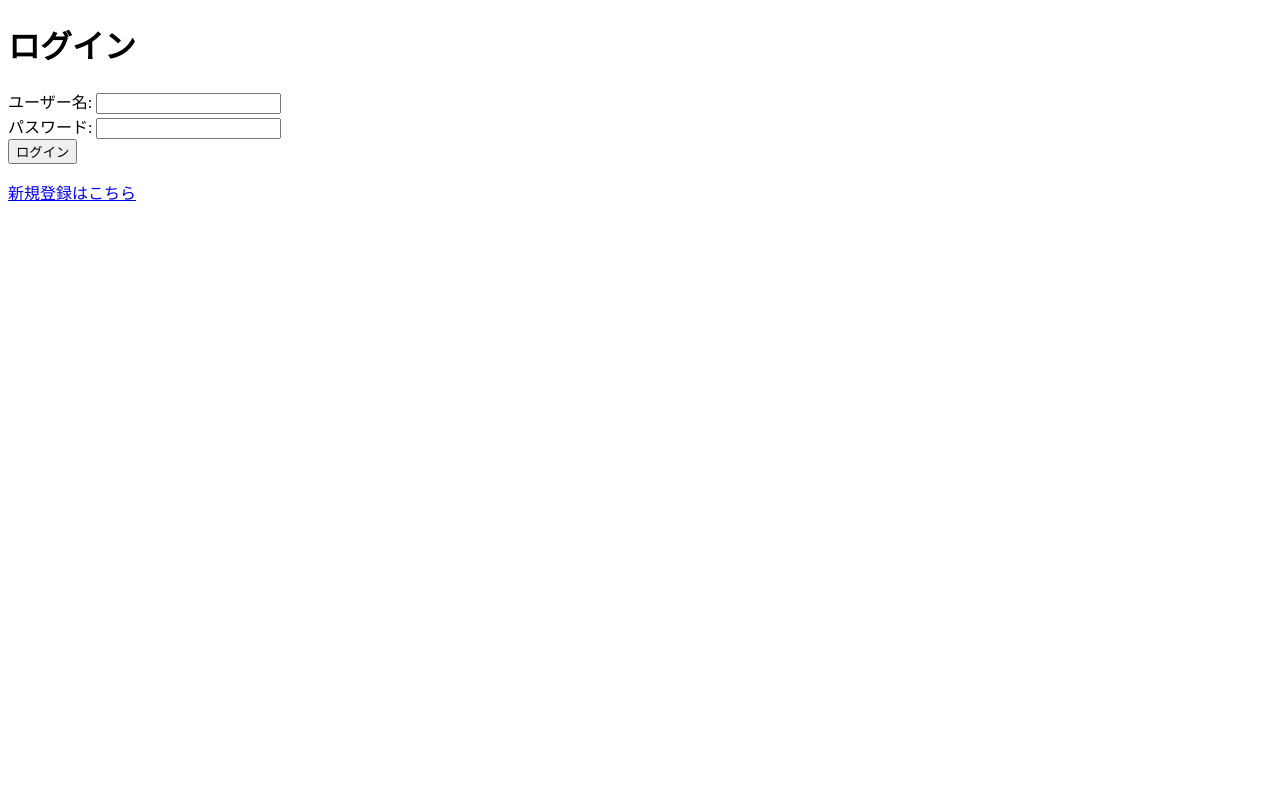
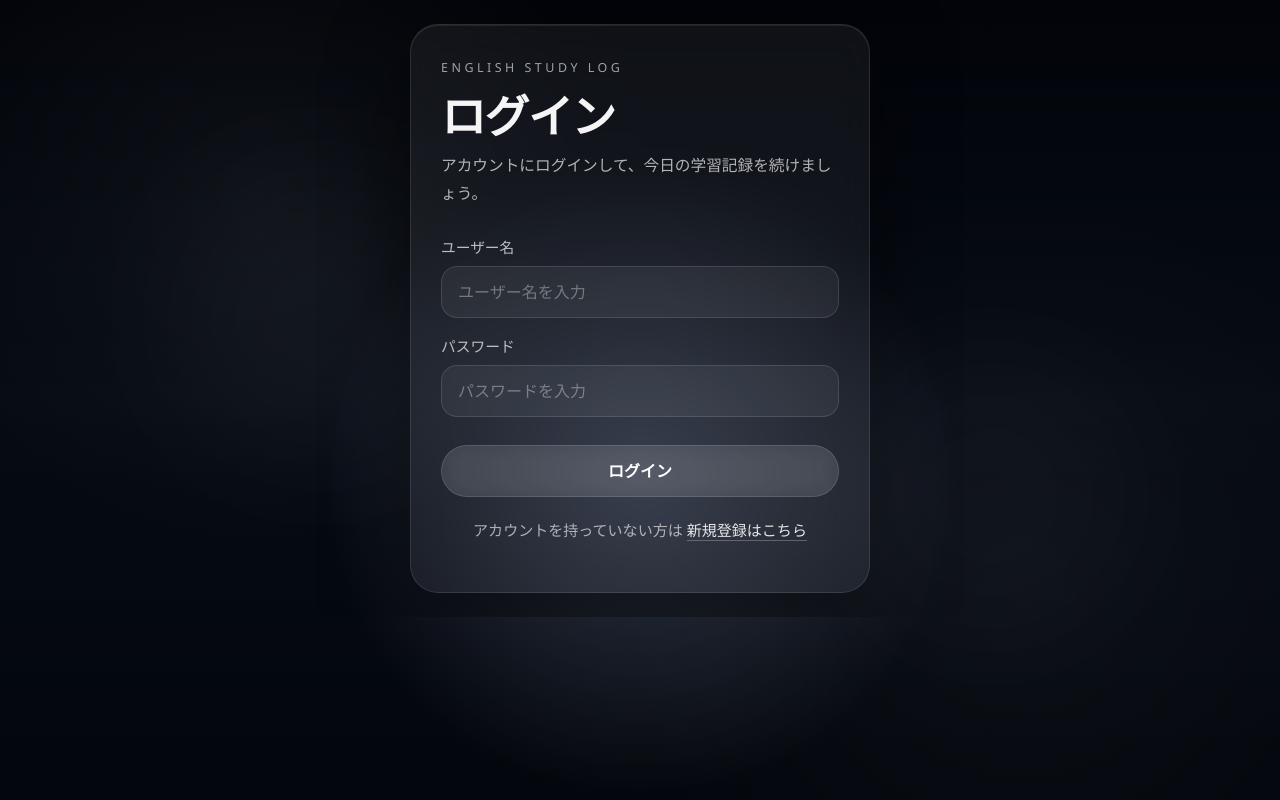
Before and after one commit to ryotaro-00/English_app, a Flask app: page /login in a window 1280 px wide. Run offline with Flask 3, Linux system fonts and the light colour scheme.

Commit message:
login.htmlのui変更

```diff
--- a/templates/login.html
+++ b/templates/login.html
@@ -2,23 +2,220 @@
 <html lang="ja">
 <head>
     <meta charset="UTF-8">
+    <meta name="viewport" content="width=device-width, initial-scale=1.0">
     <title>ログイン</title>
-</head>
-<body>
-    <h1>ログイン</h1>
+    <link href="https://cdn.jsdelivr.net/npm/bootstrap@5.3.8/dist/css/bootstrap.min.css" rel="stylesheet">
 
-    <form method="POST">
-        <label>ユーザー名:</label>
-        <input type="text" name="username" required>
-        <br>
+    <style>
+        * {
+        box-sizing: border-box;
+        }
 
-        <label>パスワード:</label>
-        <input type="password" name="password" required>
-        <br>
+        html, body {
+        margin: 0;
+        min-height: 100%;
+        font-family: "Segoe UI", "Yu Gothic UI", sans-serif;
+        background: #05070b;
+        color: #ffffff;
+        overflow: hidden;
+        }
 
-        <button type="submit">ログイン</button>
-    </form>
+        body {
+        position: relative;
+        display: flex;
+        align-items: center;
+        justify-content: center;
+        padding: 24px;
+        }
 
-    <p><a href="{{ url_for('register') }}">新規登録はこちら</a></p>
+        .page-bg {
+        position: fixed;
+        inset: 0;
+        z-index: 0;
+        background:
+            radial-gradient(circle at 50% 60%, rgba(180,200,255,0.16), transparent 40%),
+            radial-gradient(circle at 50% 60%, rgba(255,255,255,0.06), transparent 40%),
+            radial-gradient(circle at 20% 25%, rgba(255,255,255,0.04), transparent 30%),
+            radial-gradient(circle at 80% 75%, rgba(255,255,255,0.03), transparent 35%),
+            linear-gradient(180deg, #020409 0%, #060b14 50%, #03060c 100%);
+        }
+
+        .glow {
+        position: fixed;
+        border-radius: 50%;
+        filter: blur(70px);
+        pointer-events: none;
+        z-index: 0;
+        opacity: 0.22;
+        }
+
+        .glow-left {
+        width: 280px;
+        height: 280px;
+        left: 14%;
+        top: 22%;
+        background: rgba(255, 255, 255, 0.16);
+        }
+
+        .glow-right {
+        width: 320px;
+        height: 320px;
+        right: 10%;
+        bottom: 18%;
+        background: rgba(255, 255, 255, 0.12);
+        }
+
+        .login-card {
+        position: relative;
+        z-index: 2;
+        width: 100%;
+        max-width: 460px;
+        padding: 34px 30px;
+        border-radius: 28px;
+        background: rgba(255, 255, 255, 0.055);
+        backdrop-filter: blur(18px);
+        -webkit-backdrop-filter: blur(18px);
+        border: 1px solid rgba(255, 255, 255, 0.11);
+        box-shadow:
+            0 30px 80px rgba(0, 0, 0, 0.5),
+            inset 0 1px 0 rgba(255,255,255,0.08);
+        }
+
+        .eyebrow {
+        font-size: 0.78rem;
+        letter-spacing: 0.28em;
+        text-transform: uppercase;
+        color: rgba(255,255,255,0.6);
+        margin-bottom: 14px;
+        }
+
+        h1 {
+        font-size: clamp(2rem, 4vw, 2.8rem);
+        font-weight: 700;
+        line-height: 1.05;
+        letter-spacing: -0.03em;
+        margin: 0 0 12px;
+        color: rgba(255,255,255,0.96);
+        }
+
+        .subtext {
+        color: rgba(255,255,255,0.68);
+        font-size: 0.98rem;
+        line-height: 1.8;
+        margin-bottom: 28px;
+        }
+
+        .form-label {
+        color: rgba(255,255,255,0.7);
+        font-size: 0.92rem;
+        font-weight: 500;
+        margin-bottom: 8px;
+        }
+
+        .form-control {
+        height: 52px;
+        border-radius: 16px;
+        background: rgba(255,255,255,0.055);
+        border: 1px solid rgba(255,255,255,0.12);
+        color: #ffffff;
+        padding: 12px 16px;
+        box-shadow: none;
+        transition: all 0.2s ease;
+        }
+
+        .form-control::placeholder {
+        color: rgba(255,255,255,0.35);
+        }
+
+        .form-control:focus {
+        background: rgba(255,255,255,0.08);
+        border-color: rgba(255,255,255,0.24);
+        color: #ffffff;
+        box-shadow: 0 0 0 0.18rem rgba(255,255,255,0.06);
+        }
+
+        .btn-main {
+        width: 100%;
+        height: 52px;
+        margin-top: 12px;
+        border-radius: 999px;
+        font-weight: 600;
+        font-size: 1rem;
+        border: 1px solid rgba(255,255,255,0.12);
+        background: rgba(255,255,255,0.1);
+        color: #fff;
+        backdrop-filter: blur(10px);
+        transition: all 0.2s ease;
+        }
+
+        .btn-main:hover {
+        background: rgba(255,255,255,0.16);
+        transform: translateY(-1px);
+        color: #fff;
+        }
+
+        .register-link {
+        margin-top: 22px;
+        text-align: center;
+        color: rgba(255,255,255,0.62);
+        font-size: 0.94rem;
+        }
+
+        .register-link a {
+        color: rgba(255,255,255,0.88);
+        text-decoration: none;
+        border-bottom: 1px solid rgba(255,255,255,0.25);
+        transition: all 0.2s ease;
+        }
+
+        .register-link a:hover {
+        color: #fff;
+        border-bottom-color: rgba(255,255,255,0.7);
+        }
+
+        @media (max-width: 576px) {
+        body {
+            padding: 16px;
+        }
+
+        .login-card {
+            padding: 28px 20px;
+            border-radius: 24px;
+        }
+        }
+    </style>
+    </head>
+    <body>
+    <div class="page-bg"></div>
+
+    <div class="glow glow-left"></div>
+    <div class="glow glow-right"></div>
+
+    <div class="login-card">
+        <div class="eyebrow">English Study Log</div>
+        <h1>ログイン</h1>
+        <p class="subtext">
+        アカウントにログインして、今日の学習記録を続けましょう。
+        </p>
+
+        <form method="POST">
+        <div class="mb-3">
+            <label for="username" class="form-label">ユーザー名</label>
+            <input type="text" id="username" name="username" class="form-control" placeholder="ユーザー名を入力" required>
+        </div>
+
+        <div class="mb-3">
+            <label for="password" class="form-label">パスワード</label>
+            <input type="password" id="password" name="password" class="form-control" placeholder="パスワードを入力" required>
+        </div>
+
+        <button type="submit" class="btn btn-main">ログイン</button>
+        </form>
+
+        <p class="register-link">
+        アカウントを持っていない方は
+        <a href="{{ url_for('register') }}">新規登録はこちら</a>
+        </p>
+    </div>
 </body>
 </html>
```
